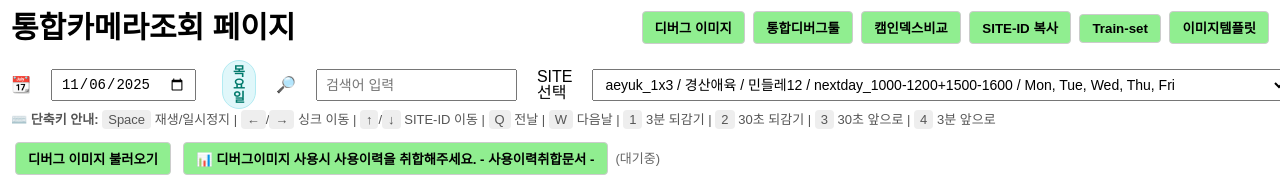
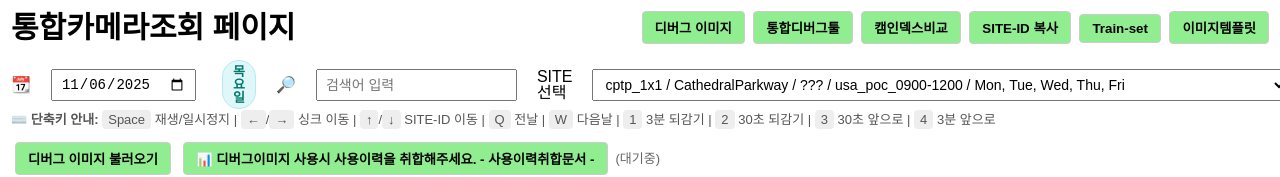
Before and after one commit to harayaong/cam, a website: page index.html in a window 1280 px wide. Shown: the top 177 px of the page. Drawn offline with Linux system fonts and the light colour scheme.

Commit message:
Update index.html

```diff
--- a/index.html
+++ b/index.html
@@ -172,6 +172,7 @@
 
       <label for="siteInput">SITE 선택</label>
       <select id="siteInput" size="1">
+<option value="cptp_1x1">cptp_1x1 / CathedralParkway / ??? / usa_poc_0900-1200 / Mon, Tue, Wed, Thu, Fri</option>
 <option value="aeyuk_1x3">aeyuk_1x3 / 경산애육 / 민들레12 / nextday_1000-1200+1500-1600 / Mon, Tue, Wed, Thu, Fri</option>
 <option value="aeyuk_2x1">aeyuk_2x1 / 경산애육 / 장미 / nextday_1300-1600 / Mon, Tue, Wed, Thu, Fri</option>
 <option value="aeyuk_2x2">aeyuk_2x2 / 경산애육 / 무궁화 / nextday_1300-1600 / Mon, Tue, Wed, Thu, Fri</option>
```
